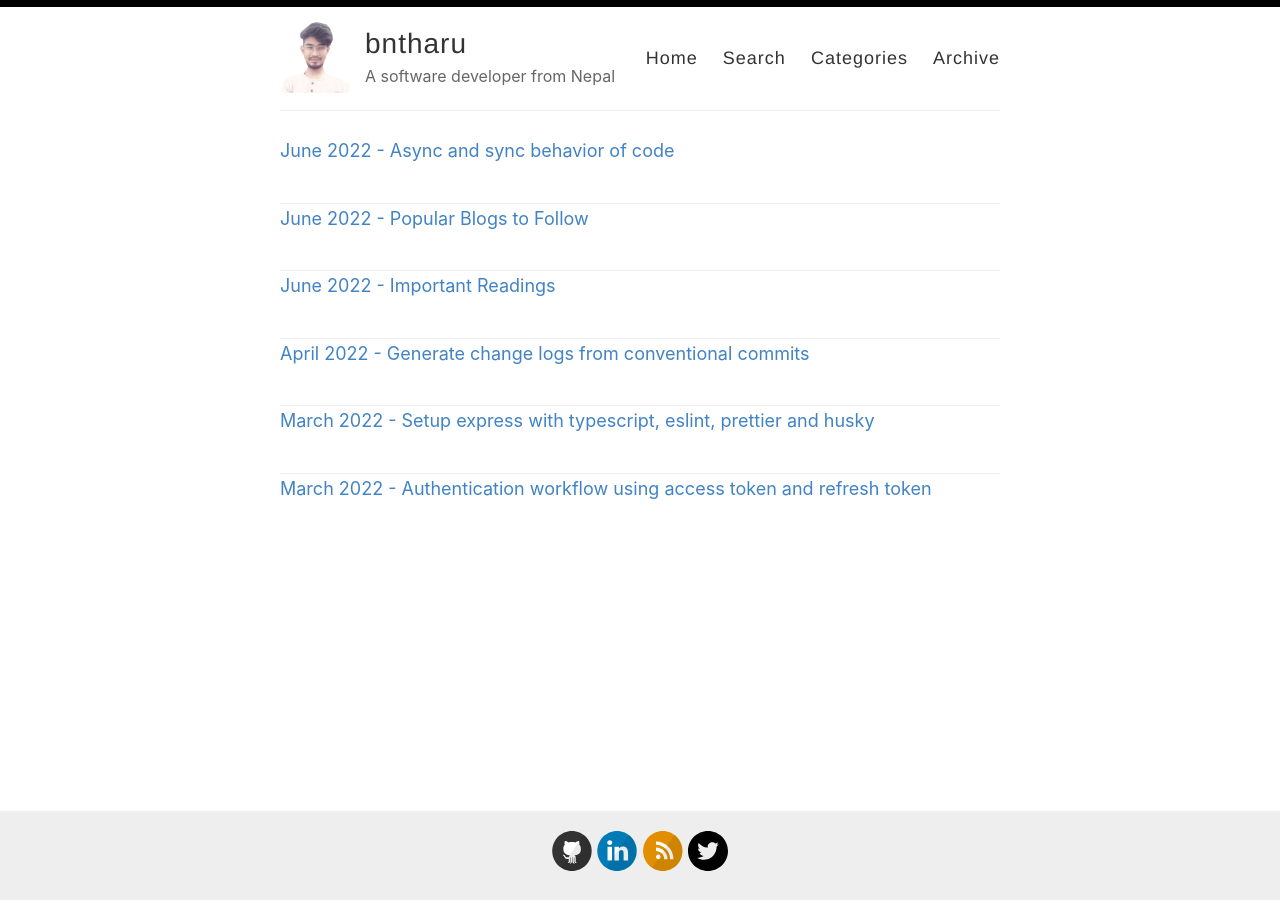
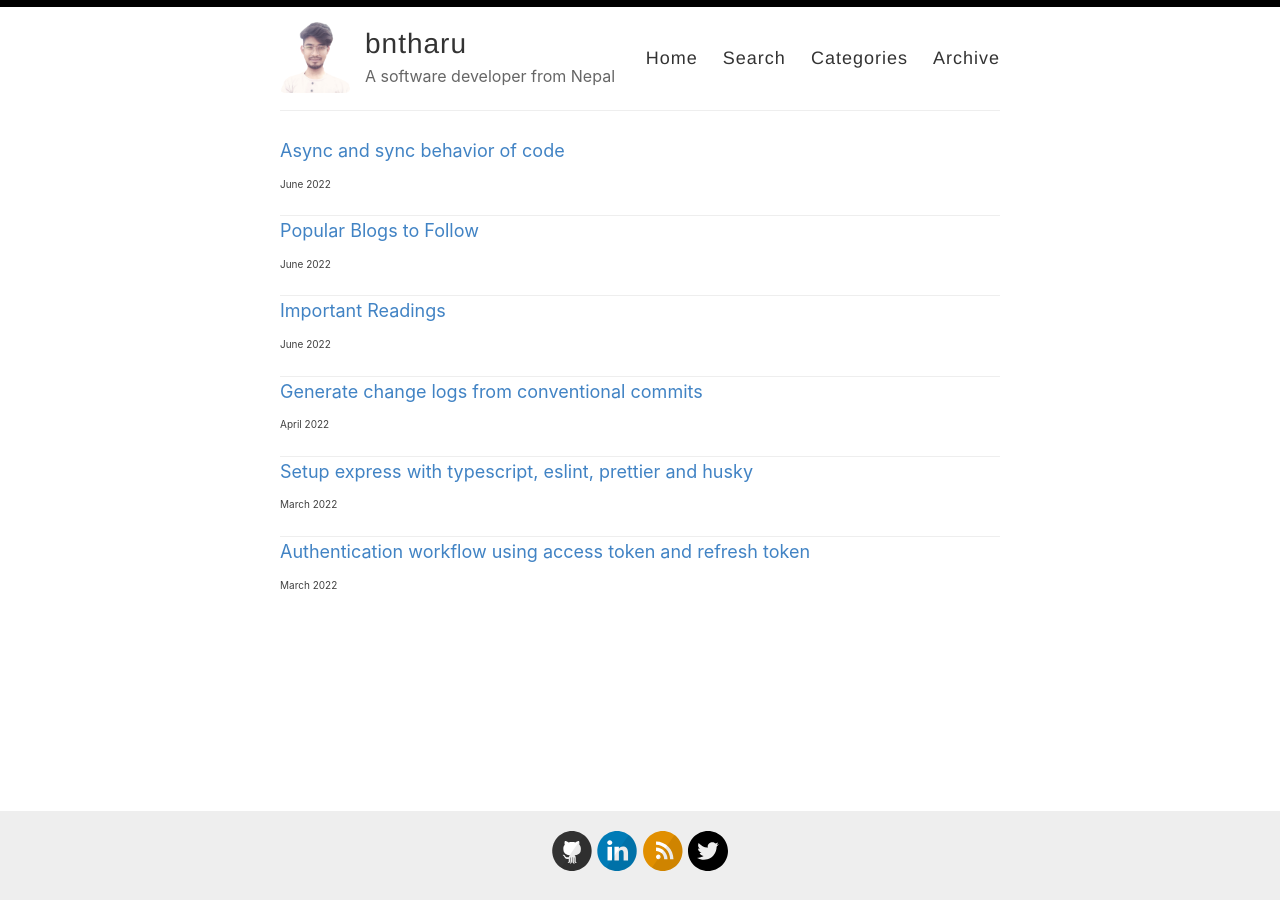
Before and after one commit to baijanathTharu/baijanathTharu.github.io, a Jekyll site: the page built from index.html, in a window 1280 px wide. Built offline with Jekyll 4.4.1, drawn with Linux system fonts in a browser that asks for light colours; the list of posts is cut into pages by our own code.

Commit message:
fix layout issues

```diff
--- a/assets/style.scss
+++ b/assets/style.scss
@@ -361,7 +361,7 @@ nav {
 //
 
 .posts > .post {
-  padding-bottom: 2em;
+  padding-bottom: 1em;
   border-bottom: 1px solid $lightGray;
   text-align: left;
 }
--- a/index.html
+++ b/index.html
@@ -5,9 +5,10 @@ layout: default
 <div class="posts">
   {% for post in paginator.posts %}
   <article class="post">
-    <a href="{{ site.baseurl }}{{ post.url }}">
-      {{ post.date | date: "%B %Y" }} - {{ post.title }}
-    </a>
+    <a href="{{ site.baseurl }}{{ post.url }}"> {{ post.title }} </a>
+    <div class="post-date">
+      <span style="font-size: 10px"> {{ post.date | date: "%B %Y" }}</span>
+    </div>
   </article>
   {% endfor %}
 
```
